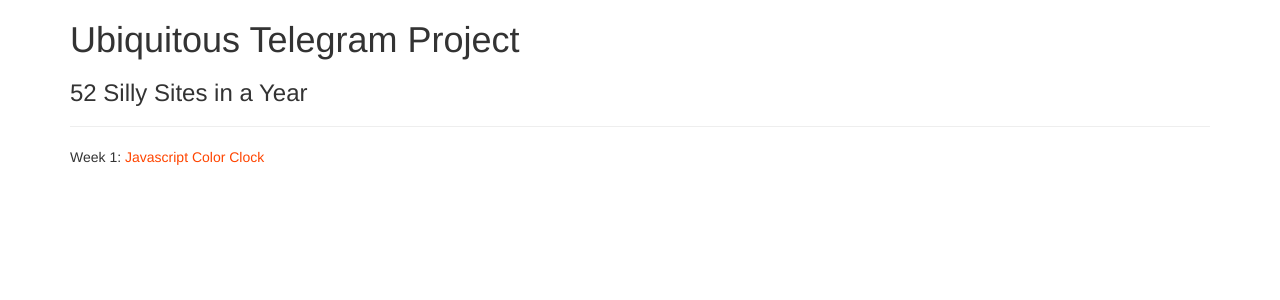
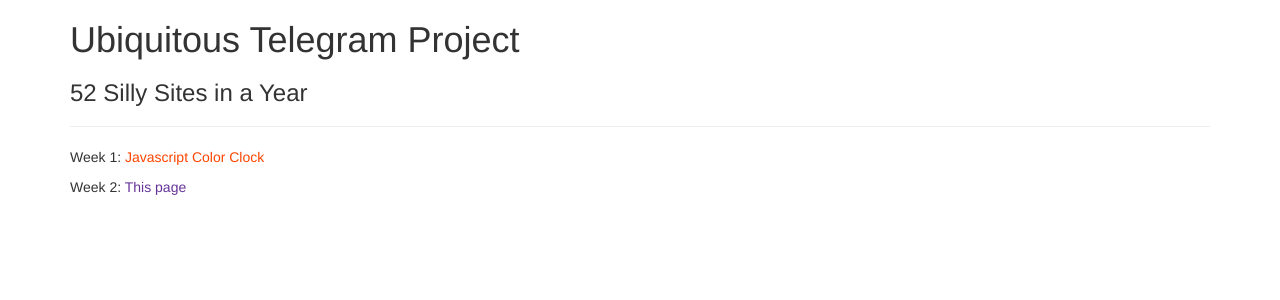
Before and after one commit to kitlawes/seventhreedev, a PHP site: page /laurenblog/home.html in a window 1280 px wide. Shown: the top 300 px of the page. Run offline with PHP 8.4, Linux system fonts and the light colour scheme.

Commit message:
add item to UT project

```diff
--- a/laurenblog/home.html
+++ b/laurenblog/home.html
@@ -15,6 +15,7 @@
 		<h1>Ubiquitous Telegram Project</h1>
 		<h3>52 Silly Sites in a Year</h3>
 		<hr>
-		<p>Week 1: <a href="clock.html" class="text-orange">Javascript Color Clock</a></p>
+		<p>Week 1: <a href="jsclock/clock.html" class="text-orange">Javascript Color Clock</a></p>
+		<p>Week 2: <a href="#" class="text-purple">This page</a></p>
 	</body>
 </html>
--- a/laurenblog/ut-style.css
+++ b/laurenblog/ut-style.css
@@ -1,3 +1,6 @@
 .text-orange {
 	color: orangered;
 }
+.text-purple {
+	color: rebeccapurple;
+}
```
